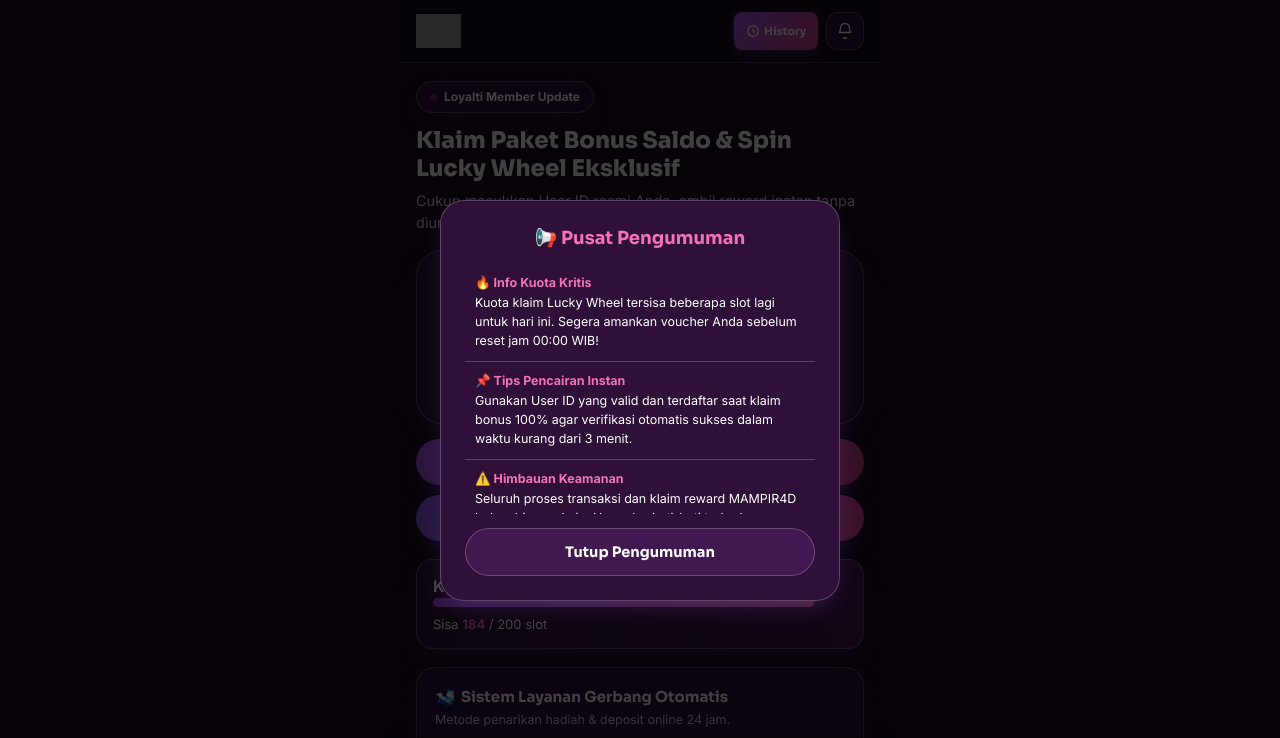
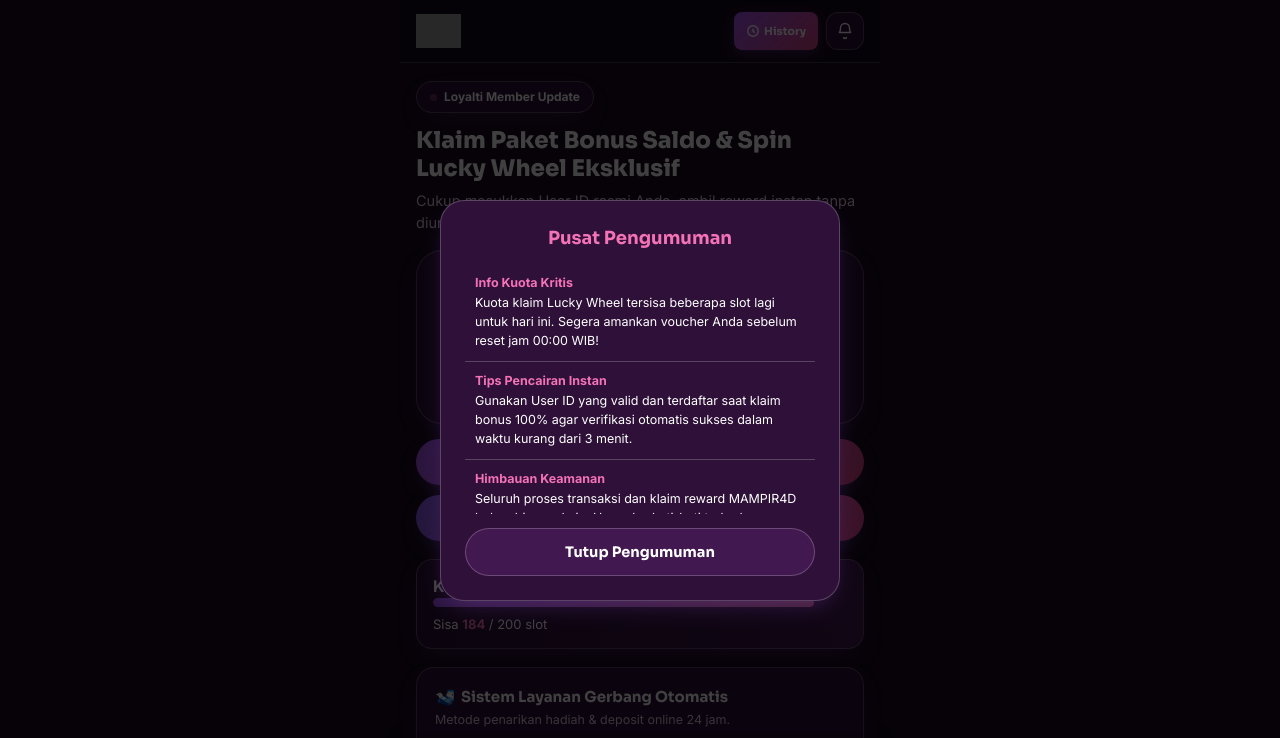
Before and after one commit to burdatulduka-stack/PROMO-MAMPIR4D, a plain HTML site: page index.html in a window 1280 px wide. Both pictures are taken after a click on the element 845 px from the left and 31 px from the top of the page. Shown: the top 738 px of the page. Drawn offline with Linux system fonts and the light colour scheme; grey boxes are pictures that could not be loaded.

Commit message:
Update index.html

```diff
--- a/index.html
+++ b/index.html
@@ -923,18 +923,18 @@
     if(badge) badge.style.display = 'none';
 
     showGlobalModal(`
-      <h2 style="font-family:'Sora'; font-size:18px; color:var(--blue-deep); margin-bottom:12px;">📢 Pusat Pengumuman</h2>
+      <h2 style="font-family:'Sora'; font-size:18px; color:var(--blue-deep); margin-bottom:12px;"> Pusat Pengumuman</h2>
       <div style="max-height: 250px; overflow-y: auto;">
         <div class="notif-item">
-          <b>🔥 Info Kuota Kritis</b>
+          <b> Info Kuota Kritis</b>
           Kuota klaim Lucky Wheel tersisa beberapa slot lagi untuk hari ini. Segera amankan voucher Anda sebelum reset jam 00:00 WIB!
         </div>
         <div class="notif-item">
-          <b>📌 Tips Pencairan Instan</b>
+          <b> Tips Pencairan Instan</b>
           Gunakan User ID yang valid dan terdaftar saat klaim bonus 100% agar verifikasi otomatis sukses dalam waktu kurang dari 3 menit.
         </div>
         <div class="notif-item" style="border:none;">
-          <b>⚠️ Himbauan Keamanan</b>
+          <b> Himbauan Keamanan</b>
           Seluruh proses transaksi dan klaim reward MAMPIR4D bebas biaya admin. Harap berhati-hati terhadap penipuan pihak ketiga.
         </div>
       </div>
```
